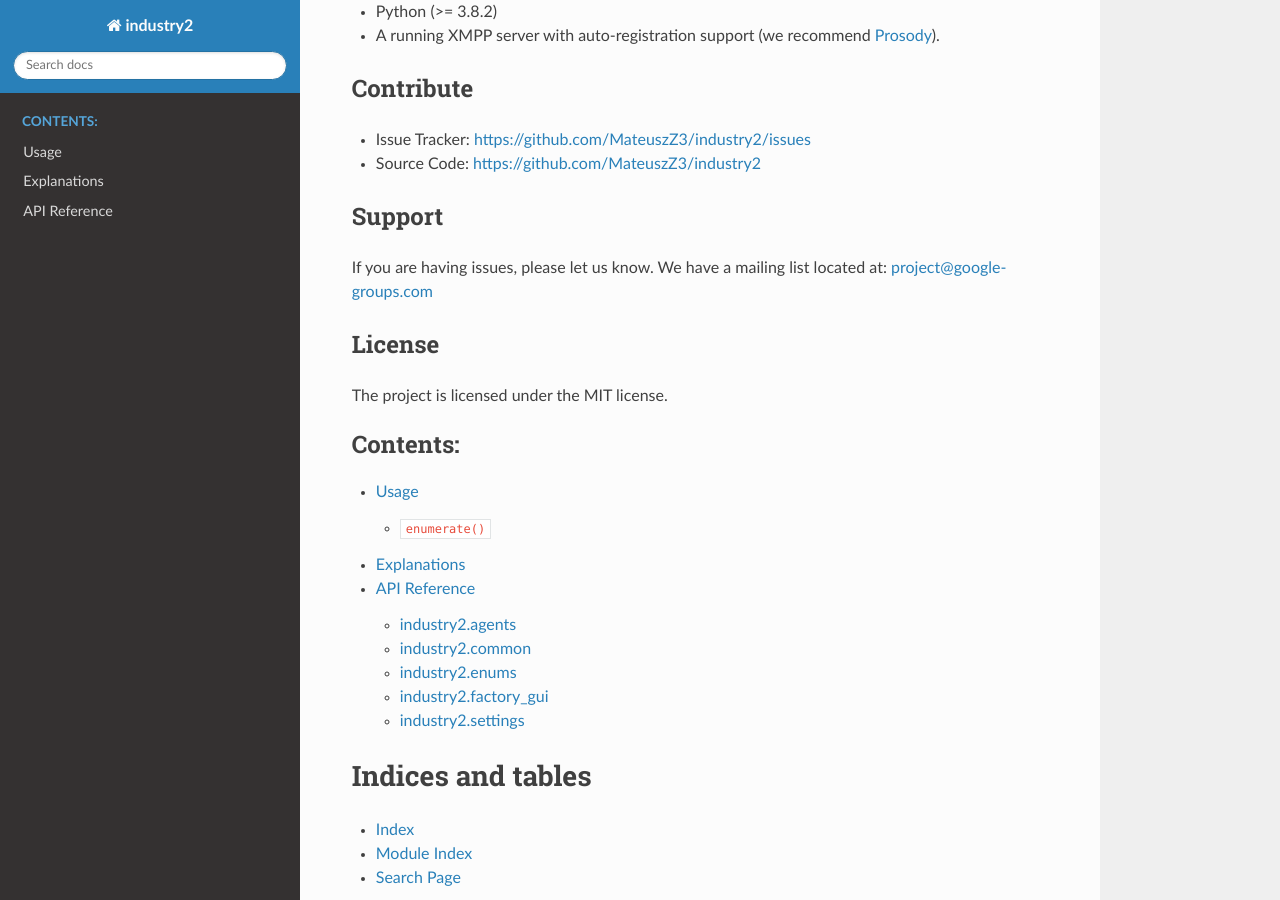
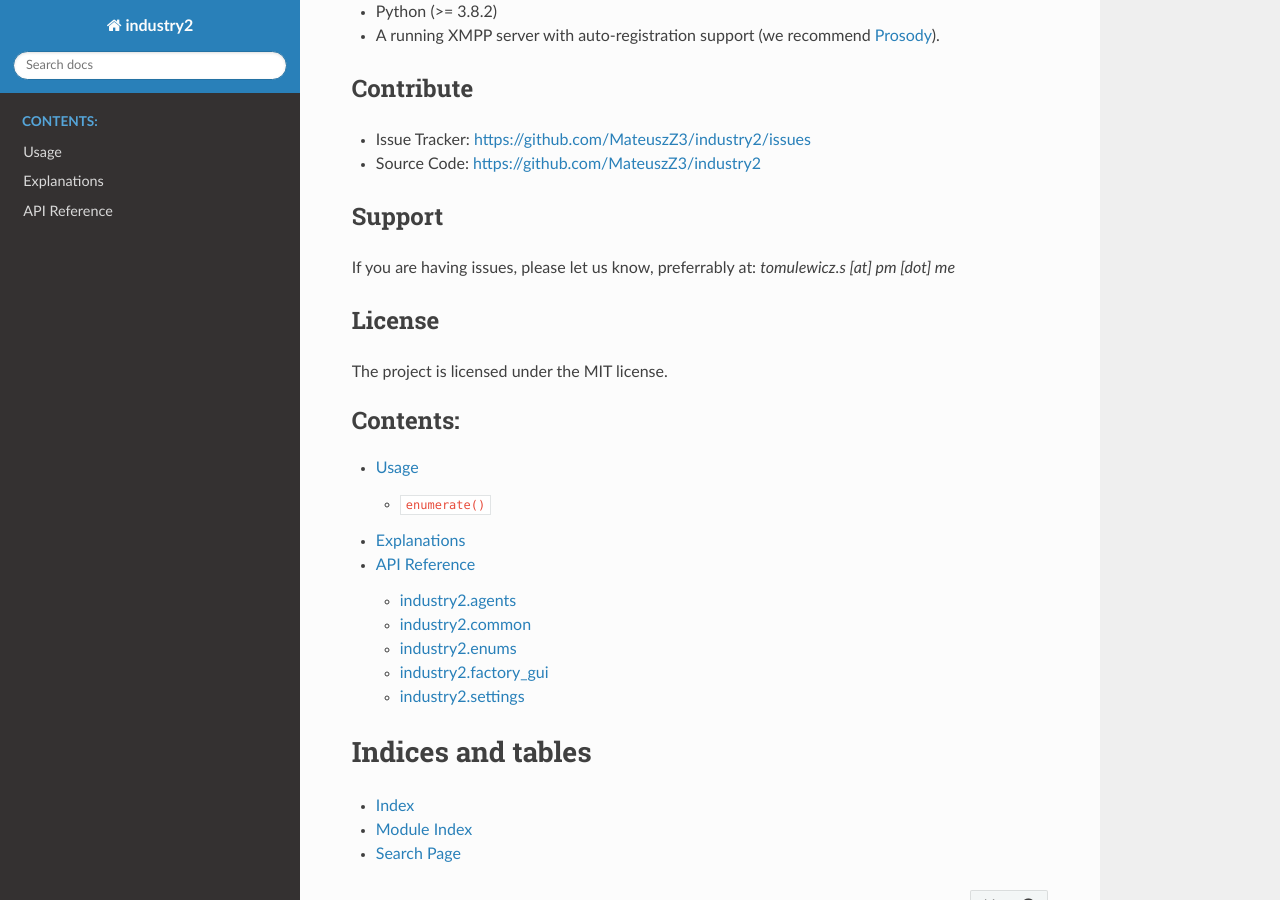
Before and after one commit to MateuszZ3/industry2, a Sphinx documentation site: the page built from docs/index.rst, in a window 1280 px wide and 900 px high, scrolled down 1117 px. Built offline with Sphinx 7.4.7 and the Read the Docs theme 2.0.0, drawn with Linux system fonts in a browser that asks for light colours.

Commit message:
Add autosectionlabel; Add contact mail

```diff
--- a/README.rst
+++ b/README.rst
@@ -54,8 +54,7 @@
 Support
 -------
 
-If you are having issues, please let us know.
-We have a mailing list located at: project@google-groups.com
+If you are having issues, please let us know, preferrably at: *tomulewicz.s [at] pm [dot] me*
 
 License
 -------
--- a/docs/conf.py
+++ b/docs/conf.py
@@ -26,7 +26,11 @@
 # Add any Sphinx extension module names here, as strings. They can be
 # extensions coming with Sphinx (named 'sphinx.ext.*') or your custom
 # ones.
-extensions = ['sphinx.ext.autodoc', 'sphinx.ext.intersphinx']
+extensions = [
+    'sphinx.ext.autodoc',
+    'sphinx.ext.autosectionlabel',  # https://www.sphinx-doc.org/en/master/usage/extensions/autosectionlabel.html
+    'sphinx.ext.intersphinx',
+]
 intersphinx_mapping = {
     'python': ('https://docs.python.org/3', None),
     'spade': ('https://spade-mas.readthedocs.io/en/latest/', None),
```
